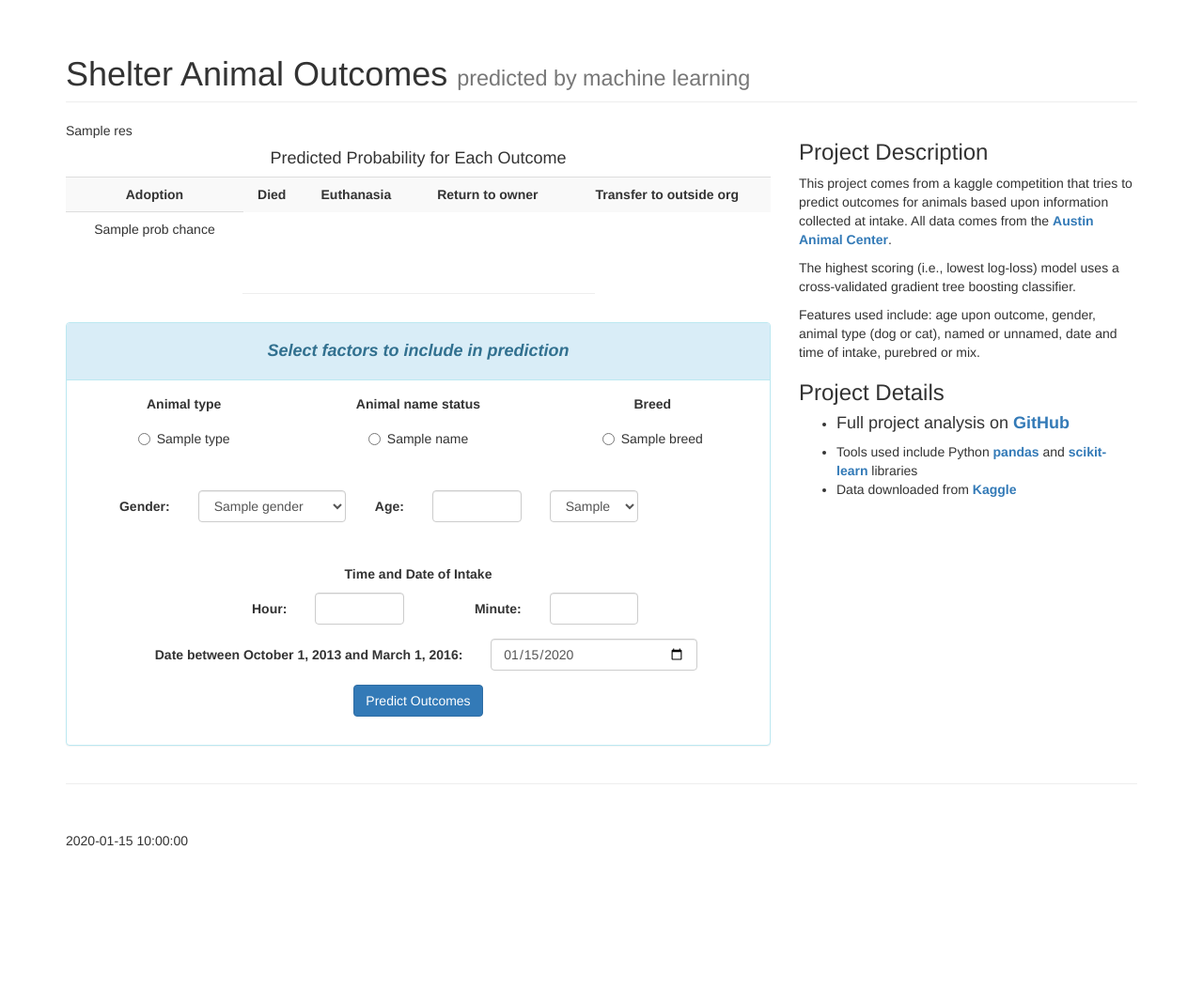
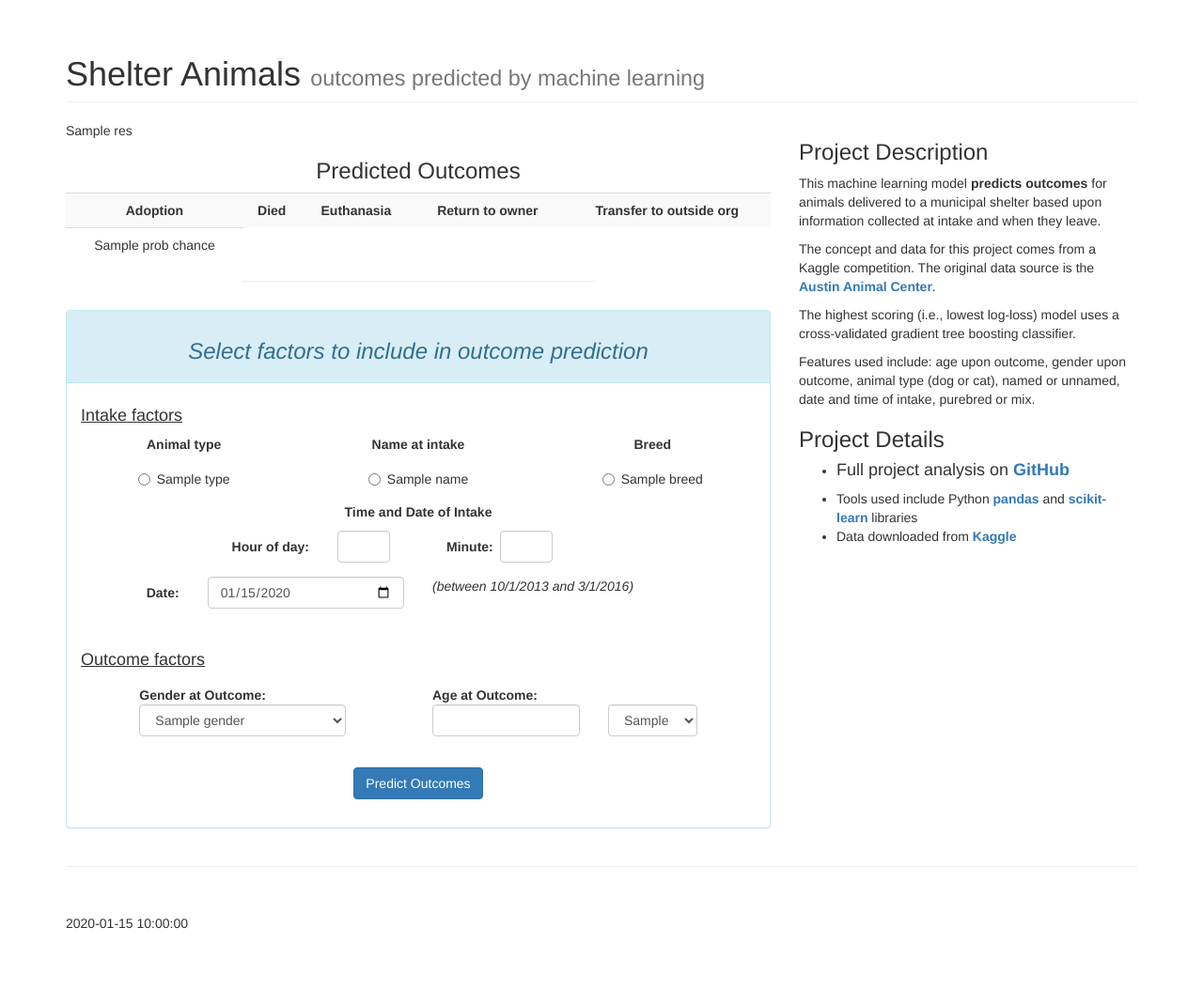
Before and after one commit to dbricare/bricdatascience, a Flask app: template bricdatascience/templates/shelteranimals.html in a window 1280 px wide. Shown: the part 51-1104 px from the top of the page at 94% size. Before the commit the page ends 952 px from the top, so only its background shows below. Run offline with Flask 2, Linux system fonts and the light colour scheme; the template is opened without the code that fills it: most values are stand-ins (such as "Sample title", 1, 10 or a date in 2020); parts of the project's set-up code (start-up, migrations or seed data) failed here and were passed over; some libraries are stand-ins or nearby versions.

Commit message:
reformat form

```diff
--- a/bricdatascience/static/css/portfolio-item.css
+++ b/bricdatascience/static/css/portfolio-item.css
@@ -51,10 +51,18 @@ a {
 .sep {
     width: 50%;
     text-align: center;
-    padding-top: 20px;
-    padding-bottom: 10px;
+    padding: 0;
     margin: auto;
-    vertical-align: center;
+}
+
+.error {
+    text-align: center;
+    color: red;
+    padding: 0;
+}
+
+#predict {
+    padding: 18px 0px 0px 0px;
 }
 
 .fade {
--- a/bricdatascience/templates/shelteranimals.html
+++ b/bricdatascience/templates/shelteranimals.html
@@ -67,8 +67,8 @@
         <!-- Portfolio Item Heading -->
         <div class="row">
             <div class="col-lg-12">
-                <h1 class="page-header">Shelter Animal Outcomes
-                    <small>predicted by machine learning</small>
+                <h1 class="page-header">Shelter Animals
+                    <small>outcomes predicted by machine learning</small>
                 </h1>
             </div>
         </div>
@@ -78,7 +78,7 @@
       <div class="row">
         <div class="col-md-8">
             <p>{{ res }}</p>
-            <h4 class="text-center">Predicted Probability for Each Outcome</h4>
+            <h3 class="text-center">Predicted Outcomes</h3>
             <table class="table table-striped text-center">
             <tr>
               <th class="text-center">Adoption</th>
@@ -93,41 +93,47 @@
               {% endfor %}
             </tr>
             </table>
-            <p>&nbsp;</p>
+            <p class="error">{{ error|safe }}</p>
             <hr class="sep">
+            <p class="error">&nbsp;</p>
           <div class="panel panel-info">
-          <div class="panel-heading text-center"><h4><b><i>Select factors to include in prediction</i></b></h4>
+          <div class="panel-heading text-center"><h3><i>Select factors to include in
+          outcome prediction</i></h3>
           </div>
           <div class="panel-body">
             <form role="form" method="post" action="shelteranimals"
             class="form-horizontal">
+              <h4><u>Intake factors</u></h4>
                 <div class="form-group text-center">
-                    <!-- <div class="col-sm-1"></div> -->
                     <div class="col-sm-4">
                       <p><b>Animal type</b></p>
                       {% for type in types %}
                         {% if type==seltype %}
-                          <label class="radio-inline">
+                          <div class="radio"><label>
                           <input type="radio" name="type"
                           value="{{ type }}" checked>{{ type }}</label>
+                          </div>
                         {% else %}
-                          <label class="radio-inline">
+                          <div class="radio"><label>
                           <input type="radio" name="type"
                           value="{{ type }}">{{ type }}</label>
+                          </div>
                         {% endif %}
                       {% endfor %}
                     </div>
                     <div class="col-sm-4">
-                      <p><b>Animal name status</b></p>
+                      <p><b>Name at intake</b></p>
                       {% for name in names %}
                         {% if name==selname %}
-                          <label class="radio-inline">
+                          <div class="radio"><label>
                           <input type="radio" name="named"
                           value="{{ name }}" checked>{{ name }}</label>
+                          </div>
                         {% else %}
-                          <label class="radio-inline">
+                          <div class="radio"><label>
                           <input type="radio" name="named"
                           value="{{ name }}">{{ name }}</label>
+                          </div>
                         {% endif %}
                       {% endfor %}
                     </div>
@@ -135,21 +141,55 @@
                       <p><b>Breed</b></p>
                       {% for breed in breeds %}
                         {% if breed==selbreed %}
-                          <label class="radio-inline">
+                          <div class="radio"><label>
                           <input type="radio" name="breed"
                           value="{{ breed }}" checked>{{ breed }}</label>
+                          </div>
                         {% else %}
-                          <label class="radio-inline">
+                          <div class="radio"><label>
                           <input type="radio" name="breed"
                           value="{{ breed }}">{{ breed }}</label>
+                          </div>
                         {% endif %}
                       {% endfor %}
                     </div>
                 </div>
-                <p>&nbsp;</p>
+                <p class="text-center"><b>Time and Date of Intake</b></p>
                 <div class="form-group">
-                    <label for="gender" class="control-label col-sm-2">Gender: </label>
+                  <div class="col-sm-6">
+                    <label for="hour" class="control-label col-sm-9">Hour of day: </label>
                     <div class="col-sm-3">
+                    <input type="number" name="hour" min="0" max="23" id="hour"
+                    value="{{ selhour }}" class="form-control">
+                    </div>
+                    <!-- <div class="col-sm-4"></div> -->
+                  </div>
+                  <div class="col-sm-6">
+                    <label for="minute" class="control-label col-sm-2">Minute: </label>
+                    <div class="col-sm-3">
+                    <input type="number" name="minute" min="0" max="59" id="minute"
+                    value="{{ selmin }}" class="form-control">
+                    </div>
+                    <div class="col-sm-7"></div>
+                  </div>
+                </div>
+                <div class="form-group">
+                  <div class="col-sm-12">
+                    <label for="date" class="control-label col-sm-2">Date:</label>
+                    <div class="col-sm-4">
+                    <input type="date" name="date" min="2013-10-01" max="2016-03-01"
+                    value="{{ seldate }}" class="form-control">
+                    </div>
+                    <div class="col-sm-6"><i>(between 10/1/2013 and 3/1/2016)</i>
+                    </div>
+                  </div>
+                </div>
+              <p>&nbsp;</p>
+              <h4><u>Outcome factors</u></h4>
+                <div class="form-group">
+                  <div class="col-sm-1"></div>
+                  <div class="col-sm-4">
+                    <label for="gender" class="control-label">Gender at Outcome:</label>
                       <select name="gender" id="gender" class="form-control">
                       {% for gender in genders %}
                         {% if gender==selgender %}
@@ -159,14 +199,16 @@
                         {% endif %}
                       {% endfor %}
                       </select>
-                    </div>
-                    <label for="age" class="control-label col-sm-1">Age: </label>
-                    <div class="col-sm-2">
+                  </div>
+                  <div class="col-sm-1"></div>
+                  <div class="col-sm-3">
+                    <label for="age" class="control-label">Age at Outcome:</label>
                       <input type="number" name="age" min="0" id="age"
                       value="{{ selagenum }}" class="form-control">
-                    </div>
-                    <div class="col-sm-2">
-                    <select name="ageunit" value="{{ selageunit }}" id="age"
+                  </div>
+                  <div class="col-sm-2">
+                  <label for="ageunit" class="control-label">&nbsp; </label>
+                    <select name="ageunit" value="{{ selageunit }}" id="ageunit"
                       class="form-control">
                       {% for ageunit in ageunits %}
                         {% if ageunit==selageunit %}
@@ -176,34 +218,13 @@
                         {% endif %}
                       {% endfor %}
                     </select>
-                    </div>
+                  </div>
+                  <div class="col-sm-1"></div>
                 </div>
-                <p>&nbsp;</p>
-                <p class="text-center"><b>Time and Date of Intake</b></p>
-                <div class="form-group">
-                  <label for="hour" class="control-label col-sm-4">Hour: </label>
-                  <div class="col-sm-2">
-                    <input type="number" name="hour" min="0" max="23" id="hour"
-                    value="{{ selhour }}" class="form-control">
-                  </div>
-                  <label for="minute" class="control-label col-sm-2">Minute: </label>
-                  <div class="col-sm-2">
-                    <input type="number" name="minute" min="0" max="59" id="minute"
-                    value="{{ selmin }}" class="form-control">
-                  </div>
-                </div>
-                <div class="form-group">
-                  <label for="date" class="control-label col-sm-7">Date between
-                  October 1, 2013 and March 1, 2016:</label>
-                  <div class="col-sm-4">
-                    <input type="date" name="date" min="2013-10-01" max="2016-03-01"
-                    value="{{ seldate }}" class="form-control">
-                  </div>
-                </div>
-                <div class="form-group text-center">
+                <!-- Form group -->
+                <div class="form-group text-center" id="predict">
                   <button class="btn btn-primary btn-md">Predict Outcomes</button>
                 </div>
-                <!-- Form group -->
             </form>
             </div>
             <!-- Panel body -->
@@ -212,9 +233,10 @@
         </div>
         <div class="col-md-4">
                 <h3>Project Description</h3>
-                <p>This project comes from a kaggle competition that tries to predict outcomes for animals based upon information collected at intake. All data comes from the <a href="http://www.austintexas.gov/department/animal-services">Austin Animal Center</a>.</p>
+                <p>This machine learning model <b>predicts outcomes</b> for animals delivered to a municipal shelter based upon information collected at intake and when they leave.</p>
+                <p>The concept and data for this project comes from a Kaggle competition. The original data source is the <a href="http://www.austintexas.gov/department/animal-services">Austin Animal Center</a>.</p>
                 <p>The highest scoring (i.e., lowest log-loss) model uses a cross-validated gradient tree boosting classifier.</p>
-                <p>Features used include: age upon outcome, gender, animal type (dog or cat), named or unnamed, date and time of intake, purebred or mix.</p>
+                <p>Features used include: age upon outcome, gender upon outcome, animal type (dog or cat), named or unnamed, date and time of intake, purebred or mix.</p>
                 <h3>Project Details</h3>
                 <ul>
                     <li><h4>Full project analysis on <a href="http://github.com/dbricare/ShelterAnimalOutcomes">GitHub</a></h4></li>
--- a/bricdatascience/views.py
+++ b/bricdatascience/views.py
@@ -259,13 +259,15 @@ def shelteranimals():
     # error handling
     if seltype=='Cat' and selbreed=='Pit bull':
         probs = ['0%']*5
+        error = 'Cats cannot be pit bulls! Please select again.'
     else:
         probs = saformat(selname, seltype, selgender, selbreed, selagenum+' '+selageunit,
         seldate, selhour, selmin)
+        error = '&nbsp;'
     # modification date
     updated = moddate()
     return render_template('shelteranimals.html', probs=probs, updated=updated,
     names=names, selname=selname, types=types, seltype=seltype,
     breeds=breeds, selbreed=selbreed, genders=genders, selgender=selgender,
     selagenum=selagenum, ageunits=ageunits, selageunit=selageunit,
-    selhour=selhour, selmin=selmin, seldate=seldate, res=res)
+    selhour=selhour, selmin=selmin, seldate=seldate, res=res, error = error)
```
